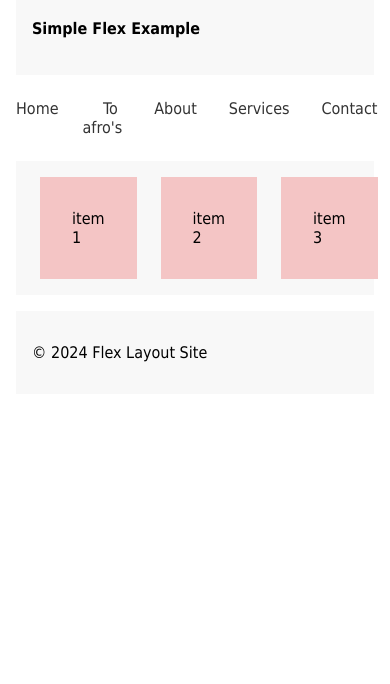
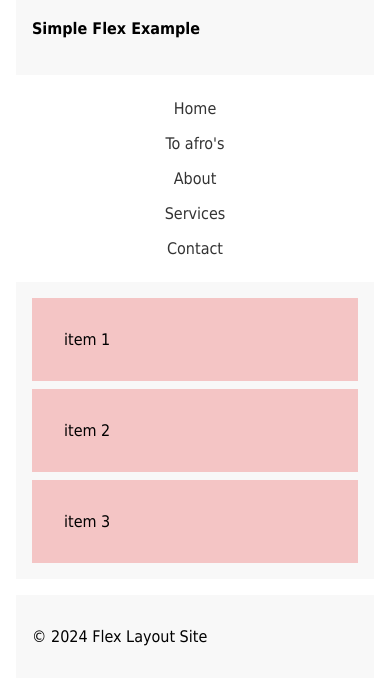
Before and after one commit to PhoenixTJM/Web_Design_2026, a plain HTML site: page flex_layout_site/index.html in a window 390 px wide. Shown: the part 94-778 px from the top of the page. Drawn offline with Linux system fonts and the light colour scheme.

Commit message:
adding media query

```diff
--- a/flex_layout_site/flexbox.css
+++ b/flex_layout_site/flexbox.css
@@ -44,10 +44,15 @@ nav a{
 .column{
     background-color: #f4c5c5;
     padding: 2em;
-    margin-left: .5em;
-    margin-right: .5em;
+
 }
 
 .expand{
     flex-grow: 1;
 }
+
+@media (max-width: 600px) {
+    nav ul, .columns{
+        flex-direction: column;
+    }
+}
```
